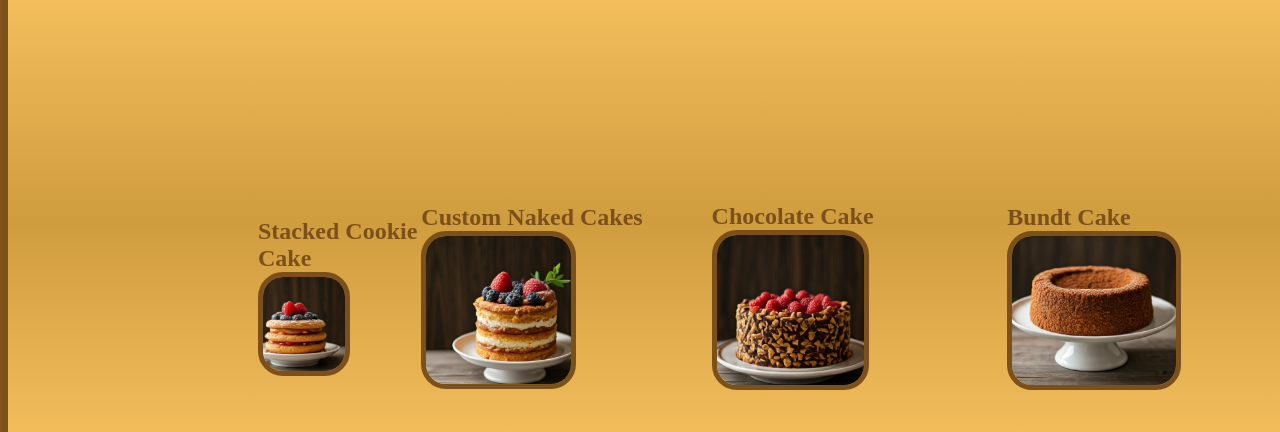
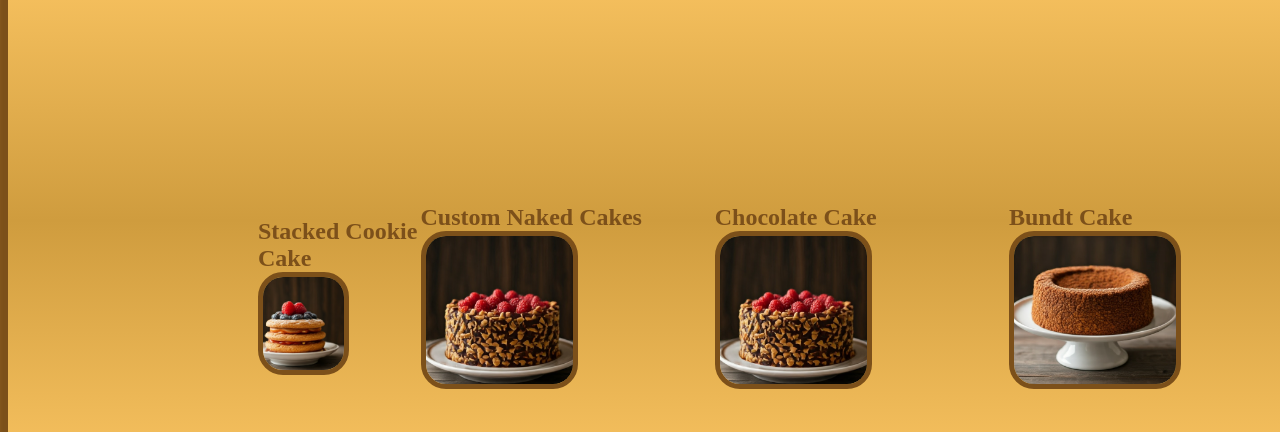
Before and after one commit to Confectionery-Creations/Confectionery-creations.github.io, a plain HTML site: page cakes.html in a window 1280 px wide. Shown: the part 368-800 px from the top of the page. Drawn offline with Linux system fonts and the light colour scheme.

Commit message:
Update cakes.html

```diff
--- a/cakes.html
+++ b/cakes.html
@@ -50,7 +50,7 @@
 				</div>
 				<div id="naked">
 					<label>Custom Naked Cakes</label>
-					<img src="naked.png" alt="A delicious Naked">
+					<img src="choco.png" alt="A delicious Naked">
 				</div>
 				<div id="chocolate">
 					<label>Chocolate Cake</label>
```
